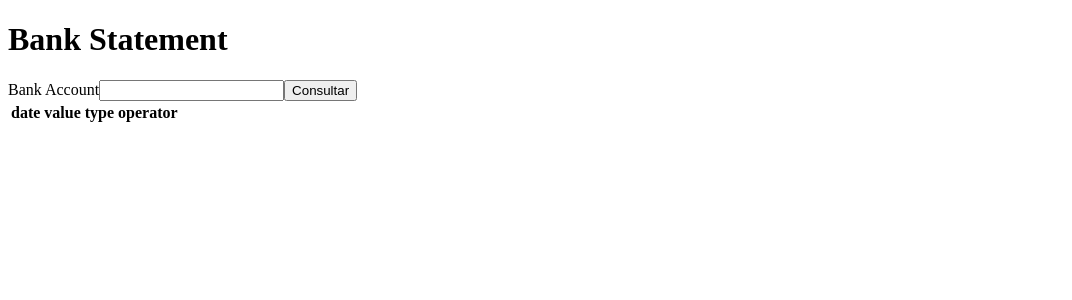
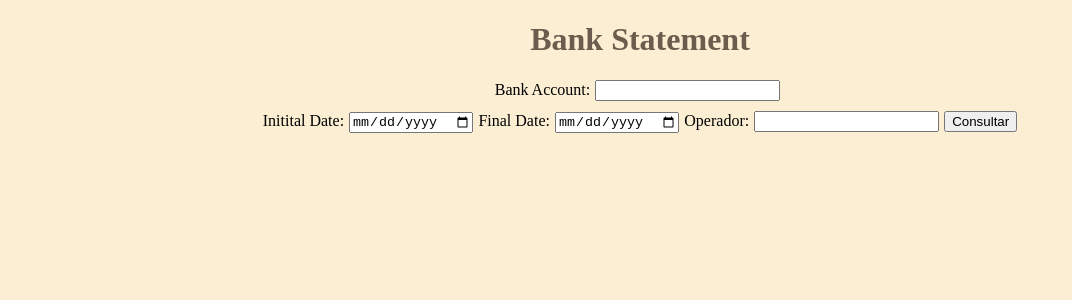
Before and after one commit to stonefullstm/bank-front, a React (Vite) app: page / in a window 1280 px wide. Shown: the top 300 px of the page, without its empty margins (0-1072 px from the left). Built offline with nearby package versions, Linux system fonts and the light colour scheme.

Commit message:
feat: Alteração do componente BankStatement para paginação

```diff
--- a/src/pages/BankStatement.jsx
+++ b/src/pages/BankStatement.jsx
@@ -1,29 +1,84 @@
-import { useState } from "react";
+import { useState, useMemo } from "react";
+import Pagination from "../pagination/Pagination";
 import { myFetch } from "../services/fetch";
+import "../styles/BankStatement.css";
+import { converteData } from "../services/data";
+
+const PageSize = 10;
 
 function BankStatement() {
   const [account, setAccount] = useState();
-  const [transfers, setTransfers] = useState([]);
+  const [initialDate, setInitialDate] = useState();
+  const [finalDate, setFinalDate] = useState();
+  const [operador, setOperador] = useState();
+  const [transfers, setTransfers] = useState();
+  const [currentPage, setCurrentPage] = useState(1);
+
+  const currentTableData = useMemo(() => {
+    const firstPageIndex = (currentPage - 1) * PageSize;
+    const lastPageIndex = firstPageIndex + PageSize;
+    return transfers ? transfers.transferencias.slice(firstPageIndex, lastPageIndex) : [];
+  }, [currentPage, transfers]);
+
   return (
     <>
       <div>
-        <h1>
+        <h1 className="page_title" data-testid="page-title">
           Bank Statement
         </h1>
       </div>
-      <div>
-        <label htmlFor="bank-account">
-          Bank Account
+      <div className="filter_form">
+        <label htmlFor="bank-account" className="bank_account">
+          Bank Account:
           <input
+            className="input"
             type="number"
             value={ account }
             onChange={ ({ target }) => setAccount(target.value)}
           />
         </label>
+        <div className="filters">
+        <label htmlFor="initial-date">
+          Initital Date:
+          <input
+            className="input"
+            type="date"
+            value={ initialDate }
+            onChange={ ({ target }) => setInitialDate(target.value)}
+          />
+        </label>
+        <label htmlFor="final-date">
+          Final Date:
+          <input
+            className="input"
+            type="date"
+            value={ finalDate }
+            onChange={ ({ target }) => setFinalDate(target.value)}
+          />
+        </label>
+        <label htmlFor="operador">
+          Operador:
+          <input
+            className="input"
+            type="text"
+            value={ operador }
+            onChange={ ({ target }) => setOperador(target.value)}
+          />
+        </label>
         <button
           type="button"
           onClick={ async () => {
-            const response = await myFetch(`transferencias/${account}`);
+            let filter = operador ? `operador=${operador}` : undefined
+            if (initialDate) {
+              filter = filter ? `${filter}&datainicial=${converteData(initialDate)}` : `datainicial=${converteData(initialDate)}`;
+            }
+            if (finalDate) {
+              filter = filter ? `${filter}&datafinal=${converteData(finalDate)}` : `datafinal=${converteData(finalDate)}`;
+            }
+            filter = filter ? `?${filter}` : ""
+            const response = await myFetch(
+              `transferencias/${account}${filter}`
+              );
             if (response.ok) {
               setTransfers(await response.json());
             } else {
@@ -34,26 +89,43 @@ function BankStatement() {
           Consultar
         </button>
         </div>
-      <table>
+      </div>
+      { transfers && transfers.transferencias.length > 0 &&
+        <div>
+          <div className="transfer_total">
+            <span className="total_balance">Saldo total: R$ {transfers.saldoTotal}</span>
+            <span className="total_period">Saldo do período: R$ {transfers.transferencias.reduce((acc, transfer) => acc + transfer.valor, 0)}</span>
+          </div>
+        <table className="transfer_table">
         <thead>
           <tr>
-          <th>date</th>
-          <th>value</th>
-          <th>type</th>
-          <th>operator</th>
+            <th>Date</th>
+            <th>Value</th>
+            <th>Type</th>
+            <th>Operator</th>
           </tr>
         </thead>
         <tbody>
-        { transfers.map((transfer) => (
+          { currentTableData.map((transfer) => (
             <tr key={ transfer.id}>
-            <td>{transfer.dataTransferencia}</td>
-            <td>{transfer.valor}</td>
+              <td>{converteData(transfer.dataTransferencia)}</td>
+              <td>{`R$ ${transfer.valor}`}</td>
               <td>{transfer.tipo}</td>
               <td>{transfer.nomeOperadorTransacao}</td>
             </tr>
           ) )}
         </tbody>
         </table>
+        <Pagination
+          className="pagination-bar"
+          currentPage={currentPage}
+          // totalCount={data.length}
+          totalCount={transfers.transferencias.length}
+          pageSize={PageSize}
+          onPageChange={page => setCurrentPage(page)}
+        />
+        </div>
+      }
     </>
   )
 
--- /dev/null
+++ b/src/services/data.js
@@ -0,0 +1,3 @@
+export const converteData = (data) => {
+  return (new Date(data)).toLocaleString('pt-BR', { timezone: 'UTC' });
+}
```
Lines whose indentation alone changed are shown as unchanged.
